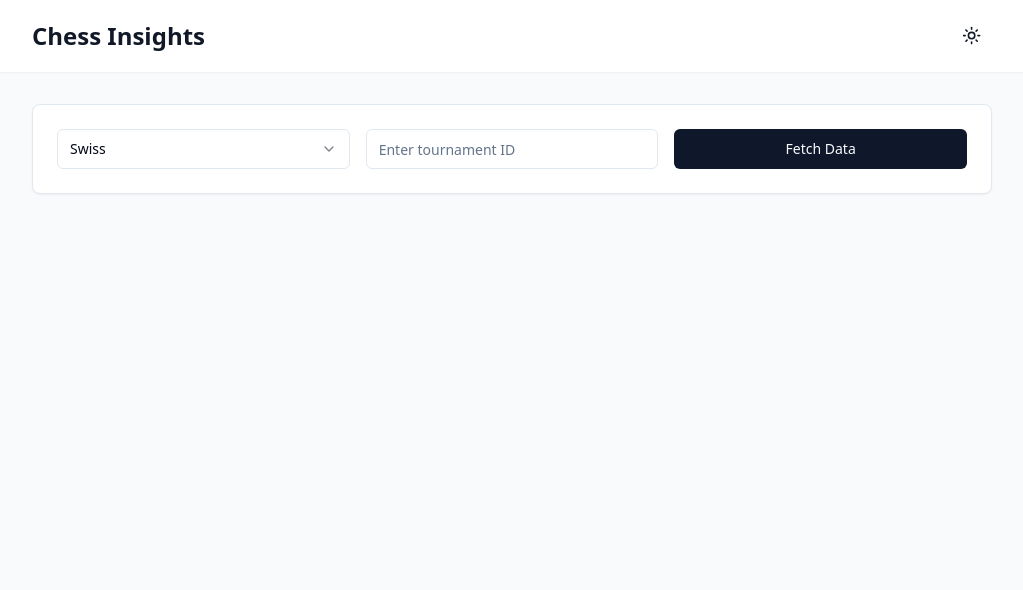
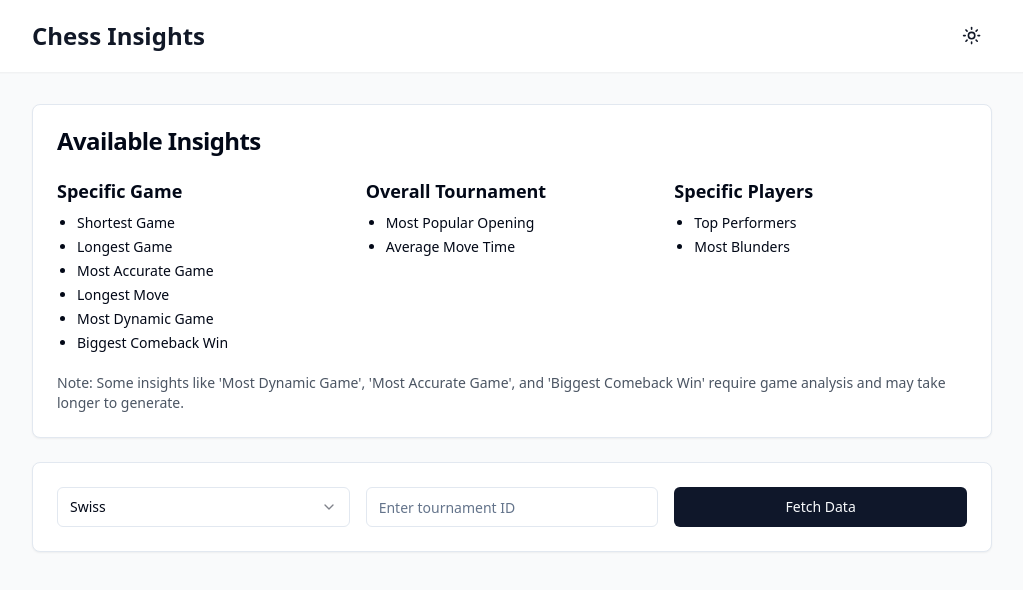
Before and after one commit to waleedj99/chess-tournament-report-gen, a React (Vite) app: page / in a window 1280 px wide. Shown: the top 590 px of the page, without its empty margins (128-1151 px from the left). Built offline with nearby package versions, Linux system fonts and the light colour scheme.

Commit message:
Update insights display
Add a summary of analyzed games and categorize insights by type. Include information on which insights require game analysis and their respective categories: 'specific game', 'overall tournament', and 'specific players'.
[skip gpt_engineer]

```diff
--- a/src/components/ChessInsightsApp.jsx
+++ b/src/components/ChessInsightsApp.jsx
@@ -9,6 +9,7 @@ import { toPng } from 'html-to-image';
 import { Alert, AlertDescription } from "@/components/ui/alert";
 import { InfoIcon } from 'lucide-react';
 import { Card, CardContent } from '@/components/ui/card';
+import InsightsOverview from './InsightsOverview';
 
 const fetchTournamentData = async ({ tournamentType, tournamentId }) => {
   // Simulating API call with dummy data
@@ -86,6 +87,7 @@ const ChessInsightsApp = () => {
 
   return (
     <div className="space-y-6">
+      <InsightsOverview />
       <Card>
         <CardContent className="pt-6">
           <div className="grid grid-cols-1 md:grid-cols-3 gap-4">
```
Also changed, not shown: src/components/AnalysisProgress.jsx (line endings or trailing spaces).
